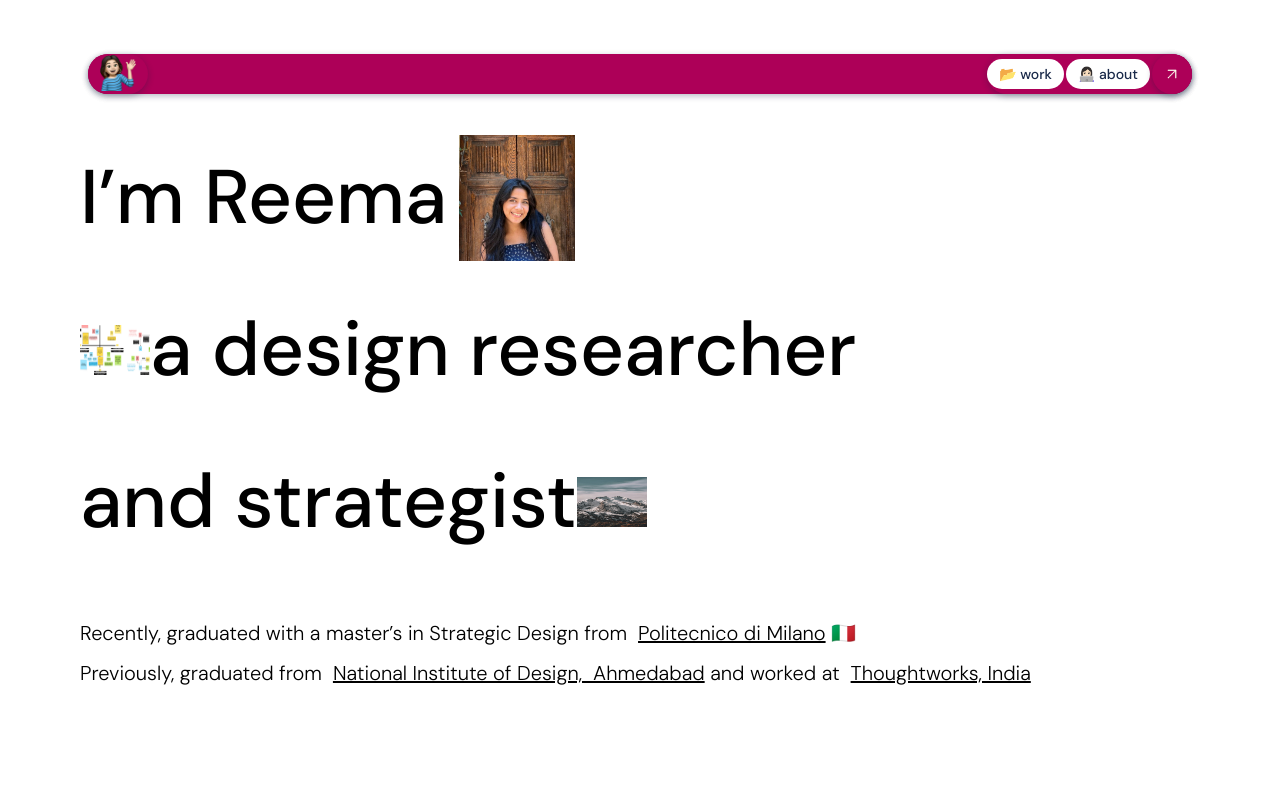
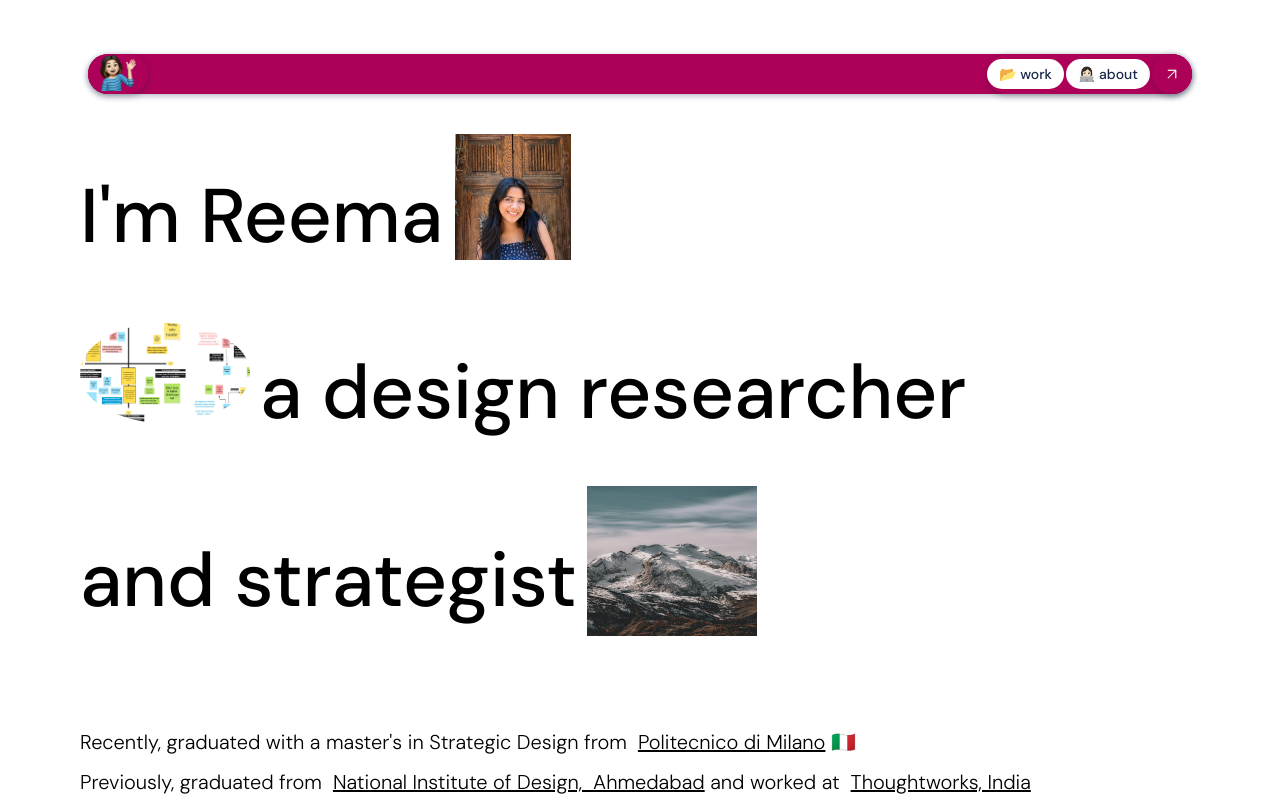
Before and after one commit to Chaitrali3003/rg, a React (Vite) app in the folder rg-portfolio/: page / in a window 1280 px wide. Shown: the top 800 px of the page. Built offline with nearby package versions, Linux system fonts and the light colour scheme.

Commit message:
home animation change

```diff
--- a/rg-portfolio/src/pages/Home.jsx
+++ b/rg-portfolio/src/pages/Home.jsx
@@ -1,12 +1,58 @@
-import React, { useEffect } from "react";
+import React, { useEffect, useRef } from "react";
 import { useLocation } from "react-router-dom";
 import WorkCarousel from "../components/WorkCarousel";
 import r3 from "../assets/r33.jpg";
 import board from "../assets/board.png";
 import mountain from "../assets/mountain.jpg";
 
+const imagePopStyles = `
+  @keyframes fadeInWord {
+    from { opacity: 0; }
+    to   { opacity: 1; }
+  }
+
+  @keyframes chipPop {
+    from {
+      opacity: 0;
+      transform: scale(0) rotate(-15deg);
+    }
+    to {
+      opacity: 1;
+      transform: scale(1) rotate(0deg);
+    }
+  }
+
+  .pop-line {
+    opacity: 0;
+    transition: opacity 0.4s ease;
+  }
+
+  .pop-line.visible {
+    opacity: 1;
+  }
+
+  .pop-chip {
+    display: inline-block;
+    opacity: 0;
+    transform: scale(0) rotate(-15deg);
+    transition: opacity 0.45s cubic-bezier(0.34, 1.56, 0.64, 1),
+                transform 0.45s cubic-bezier(0.34, 1.56, 0.64, 1);
+  }
+
+  .pop-chip.visible {
+    opacity: 1;
+    transform: scale(1) rotate(0deg);
+  }
+`;
+
 const Home = () => {
   const location = useLocation();
+  const line1Ref = useRef(null);
+  const line2Ref = useRef(null);
+  const line3Ref = useRef(null);
+  const chip1Ref = useRef(null);
+  const chip2Ref = useRef(null);
+  const chip3Ref = useRef(null);
 
   useEffect(() => {
     const params = new URLSearchParams(location.search);
@@ -18,65 +64,122 @@ const Home = () => {
     }
   }, [location]);
 
+  // Image pop animation — text fades in first, then chip springs in
+  useEffect(() => {
+    const lines = [line1Ref, line2Ref, line3Ref];
+    const chips = [chip1Ref, chip2Ref, chip3Ref];
+
+    lines.forEach((lineRef, i) => {
+      const baseDelay = 150 + i * 320;
+
+      // fade in the text line
+      setTimeout(() => {
+        lineRef.current?.classList.add("visible");
+      }, baseDelay);
+
+      // chip pops in 200ms after its line
+      setTimeout(() => {
+        chips[i].current?.classList.add("visible");
+      }, baseDelay + 200);
+    });
+  }, []);
 
   return (
+    <>
+      <style>{imagePopStyles}</style>
+
       <div style={{ color: "black", padding: "16px 16px" }}>
 
-      {/* 👇 YOUR ORIGINAL CONTENT (UNCHANGED) */}
-     <div style={{
-  lineHeight: '128px',
-  fontSize: '76px',
+        {/* Line 1 */}
+        <div
+          ref={line1Ref}
+          className="pop-line"
+          style={{
+            lineHeight: "128px",
+            fontSize: "76px",
             fontWeight: 500,
-  marginTop: '24px',
-  display: 'flex',
-  alignItems: 'center' // vertical align with text
-}}>
-  I’m Reema
+            marginTop: "24px",
+            display: "flex",
+            alignItems: "center",
+          }}
+        >
+          I'm Reema
+          <span ref={chip1Ref} className="pop-chip" style={{ marginLeft: "12px" }}>
             <img
               src={r3}
               alt="Reema"
-    style={{
-      height: '126px',       // match font size or desired height
-      width: 'auto',        // preserve aspect ratio
-      marginLeft: '12px',   // spacing from text
-    }}
+              style={{ height: "126px", width: "auto" }}
             />
+          </span>
         </div>
 
-      <div style={{lineHeight:'128px', fontSize:'76px',fontWeight:'500', marginTop:'24px'}}>
-        <img style={{height:'50px',width:'70px'}} src={board} alt="board" />
+        {/* Line 2 */}
+        <div
+          ref={line2Ref}
+          className="pop-line"
+          style={{
+            lineHeight: "128px",
+            fontSize: "76px",
+            fontWeight: "500",
+            marginTop: "24px",
+            display: "flex",
+            alignItems: "center",
+            gap: "10px",
+          }}
+        >
+          <span ref={chip2Ref} className="pop-chip">
+            <img style={{ height: "100px", width: "170px", borderRadius:"70%" }} src={board} alt="board" />
+          </span>
           a design researcher
         </div>
 
-      <div style={{lineHeight:'128px', fontSize:'76px',fontWeight:'500', marginTop:'24px'}}>
+        {/* Line 3 */}
+        <div
+          ref={line3Ref}
+          className="pop-line"
+          style={{
+            lineHeight: "128px",
+            fontSize: "76px",
+            fontWeight: "500",
+            marginTop: "24px",
+            display: "flex",
+            alignItems: "center",
+            gap: "10px",
+          }}
+        >
           and strategist
-        <img style={{height:'50px',width:'70px'}} src={mountain} alt="mountain" />
+          <span ref={chip3Ref} className="pop-chip">
+            <img style={{ height: "150px", width: "170px" }} src={mountain} alt="mountain" />
+          </span>
         </div>
 
-      {/* 👇 THESE 2 LINES (KEPT EXACTLY) */}
-      <div style={{ fontSize:'20px',fontWeight:'300', marginTop:'54px'}}>
-        Recently, graduated with a master’s in Strategic Design from  &nbsp;
+        {/* Bio lines — unchanged */}
+        <div style={{ fontSize: "20px", fontWeight: "300", marginTop: "54px" }}>
+          Recently, graduated with a master's in Strategic Design from &nbsp;
           <a href="https://www.polimi.it/" target="_blank" rel="noopener noreferrer">
             <u>Politecnico di Milano</u>
-        </a> 🇮🇹
+          </a>{" "}
+          🇮🇹
         </div>
 
-      <div style={{ fontSize:'20px',fontWeight:'300', marginTop:'14px'}}>
+        <div style={{ fontSize: "20px", fontWeight: "300", marginTop: "14px" }}>
           Previously, graduated from &nbsp;
           <a href="https://www.nid.edu/" target="_blank" rel="noopener noreferrer">
             <u>National Institute of Design,&nbsp; Ahmedabad</u>
-        </a> and worked at &nbsp;
+          </a>{" "}
+          and worked at &nbsp;
           <a href="https://www.thoughtworks.com/" target="_blank" rel="noopener noreferrer">
             <u>Thoughtworks, India</u>
           </a>
         </div>
 
-      {/* 👇 ADD CAROUSEL BELOW */}
+        {/* Work carousel */}
         <div id="work-section">
           <WorkCarousel />
         </div>
 
       </div>
+    </>
   );
 };
 
```
Lines whose indentation alone changed are shown as unchanged.
